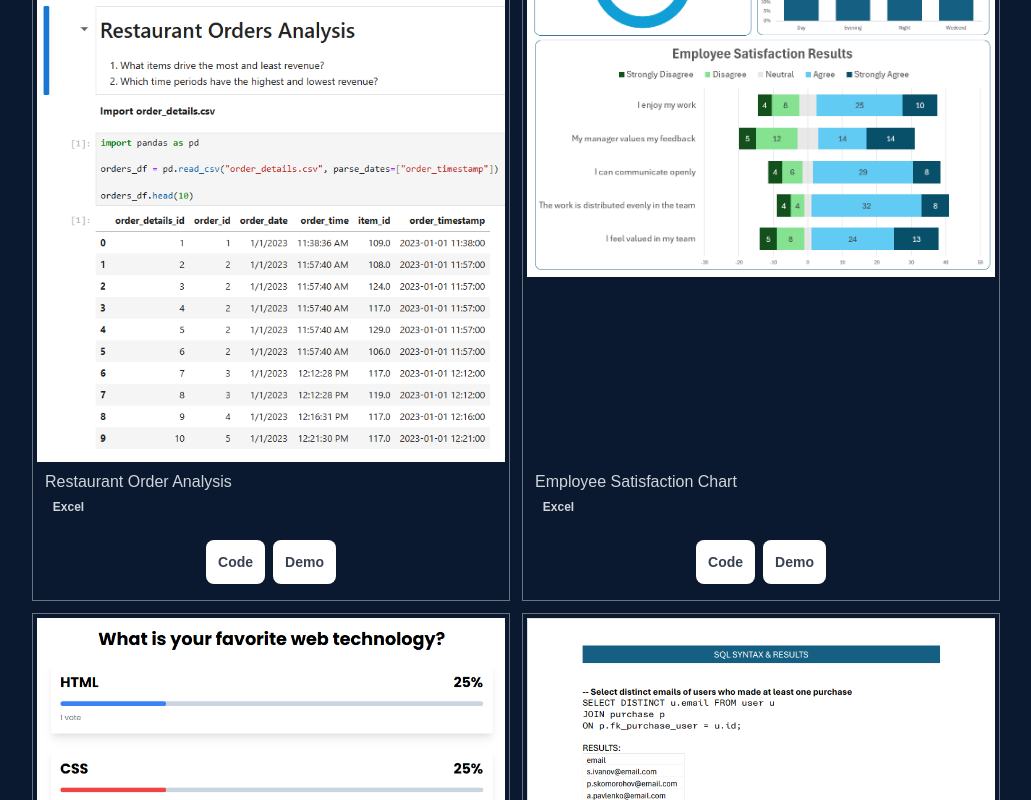
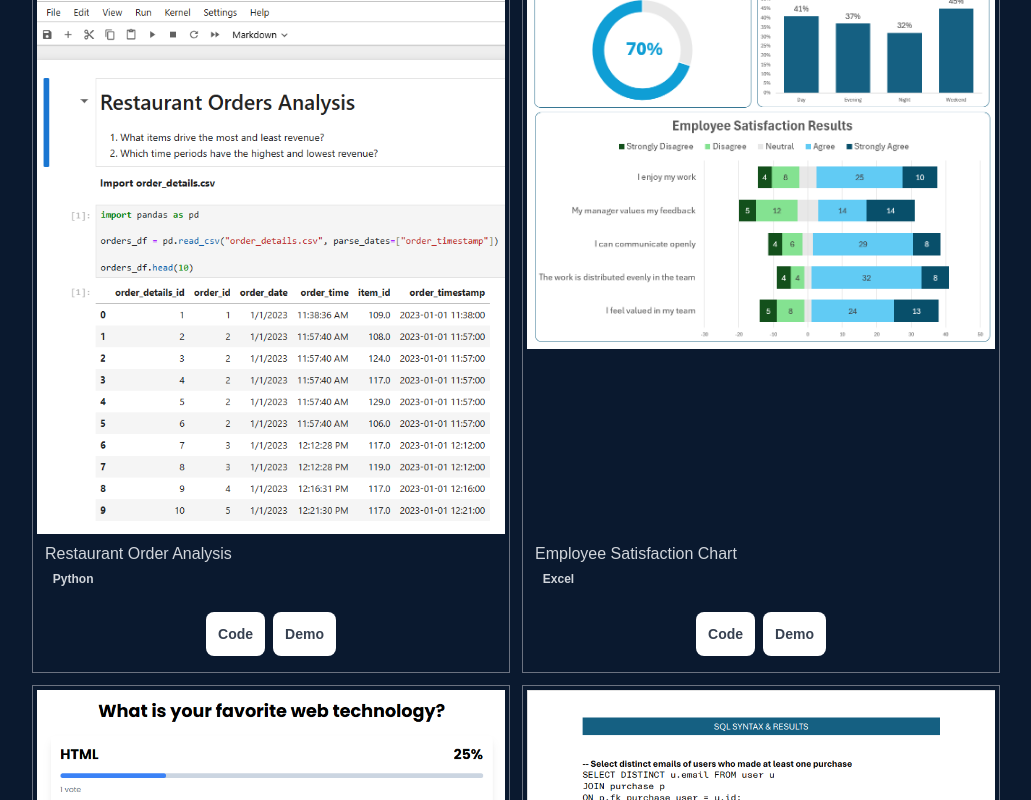
Before and after one commit to Erik-Varga/react-developer-portfolio-app, a React (Create React App) app: page / in a window 1280 px wide. Shown: the part 2828-3628 px from the top of the page, without its empty margins (124-1155 px from the left). Built offline with nearby package versions, Linux system fonts and the light colour scheme.

Commit message:
updated python project

```diff
--- a/src/data/data.js
+++ b/src/data/data.js
@@ -25,7 +25,7 @@ export const items = [
     {
         id: 20250128,
         name:"Restaurant Order Analysis",
-        category: 'Excel',
+        category: 'Python',
         image: PythonOrderAnalysisImg,
         github:"https://github.com/Erik-Varga/python-order-analysis",
         live:"https://github.com/Erik-Varga/python-order-analysis/blob/main/Order%20Analysis.pdf",
```
